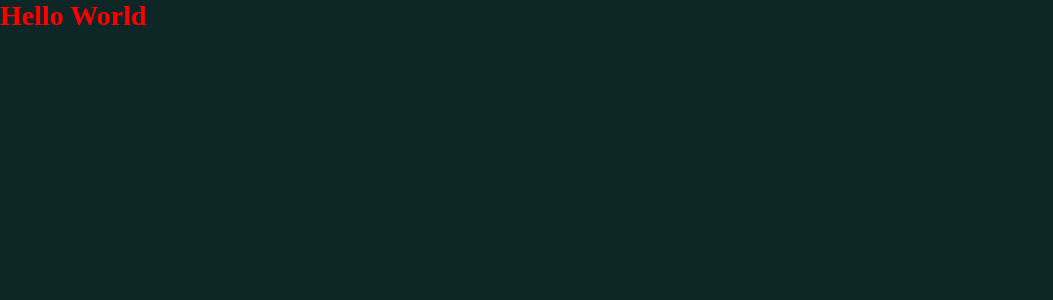
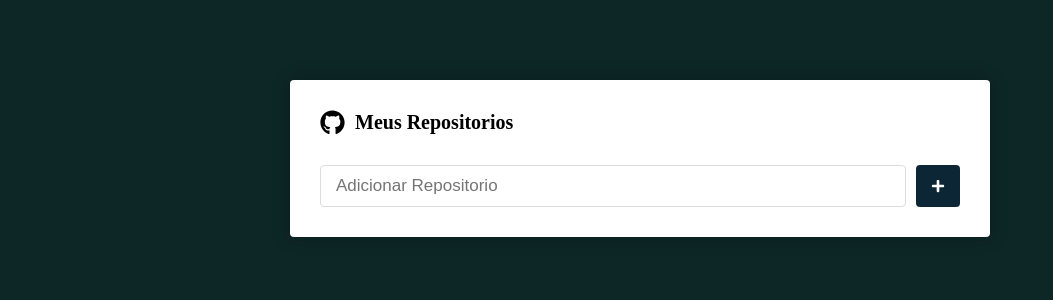
Before and after one commit to gilmaresende/2022-01, a React (Create React App) app in the folder repo/: page / in a window 1280 px wide. Shown: the top 300 px of the page, without its empty margins (0-1053 px from the left). Built offline with nearby package versions, Linux system fonts and the light colour scheme; the HTML template or start-up script is replaced by a standard one.

Commit message:
Estilizando pagina main

```diff
--- a/repo/package.json
+++ b/repo/package.json
@@ -8,10 +8,11 @@
     "@testing-library/user-event": "^13.5.0",
     "react": "^18.2.0",
     "react-dom": "^18.2.0",
+    "react-icons": "^4.8.0",
     "react-router-dom": "^5.2.0",
     "react-scripts": "5.0.1",
-    "web-vitals": "^2.1.4",
-      "styled-components": "^5.3.10"
+    "styled-components": "^5.3.10",
+    "web-vitals": "^2.1.4"
   },
   "scripts": {
     "start": "react-scripts start",
--- a/repo/src/pages/Main/index.js
+++ b/repo/src/pages/Main/index.js
@@ -1,5 +1,19 @@
-import { Title } from "./styles";
+import { Container, Form, SubmitButton } from "./styles";
+import { FaGithub, FaPlus } from 'react-icons/fa'
 
 export default function Main() {
-   return <><Title>Hello World</Title></>
+   return <Container>
+      <h1>
+         <FaGithub size={25} />
+         Meus Repositorios
+      </h1>
+
+      <Form onSubmit={() => { }}>
+         <input type="text" placeholder="Adicionar Repositorio" />
+         <SubmitButton>
+            <FaPlus color="#fff" size={14} ></FaPlus>
+
+         </SubmitButton>
+      </Form>
+   </Container>
 }
--- a/repo/src/pages/Main/styles.js
+++ b/repo/src/pages/Main/styles.js
@@ -1,7 +1,44 @@
 import styled from 'styled-components'
 
-export const Title = styled.h1`
-   color:#ff0000
+export const Container = styled.div`
+   max-width: 700px;
+   background: #fff;
+   border-radius: 4px;
+   box-shadow: 0 0 20px rgba(0,0,0,0.2);
+   padding: 30px;
+   margin: 80px auto;
 
+   h1{
+      font-size: 20px;
+      display: flex;
+      flex-direction: row;
+      align-items: center;
+      svg{
+         margin-right: 10px;
+      }
+   }
+`
 
+export const Form = styled.form`
+   margin-top: 30px;
+   display: flex;
+   flex-direction: row;
+   input{
+      flex: 1;
+      border: 1px solid #ddd;
+      padding: 10px 15px;
+      border-radius: 4px;
+      font-size: 17px;
+   }
 `
+
+export const SubmitButton = styled.button`
+   background-color: #0d2636;
+   border: 0;
+   border-radius: 4px;
+   margin-left: 10px;
+   padding: 0 15px;
+   display: flex;
+   justify-content: center;
+   align-items: center;
+`
```
Also changed, not shown: 1 other file (tests, documents, lock files or other folders).
